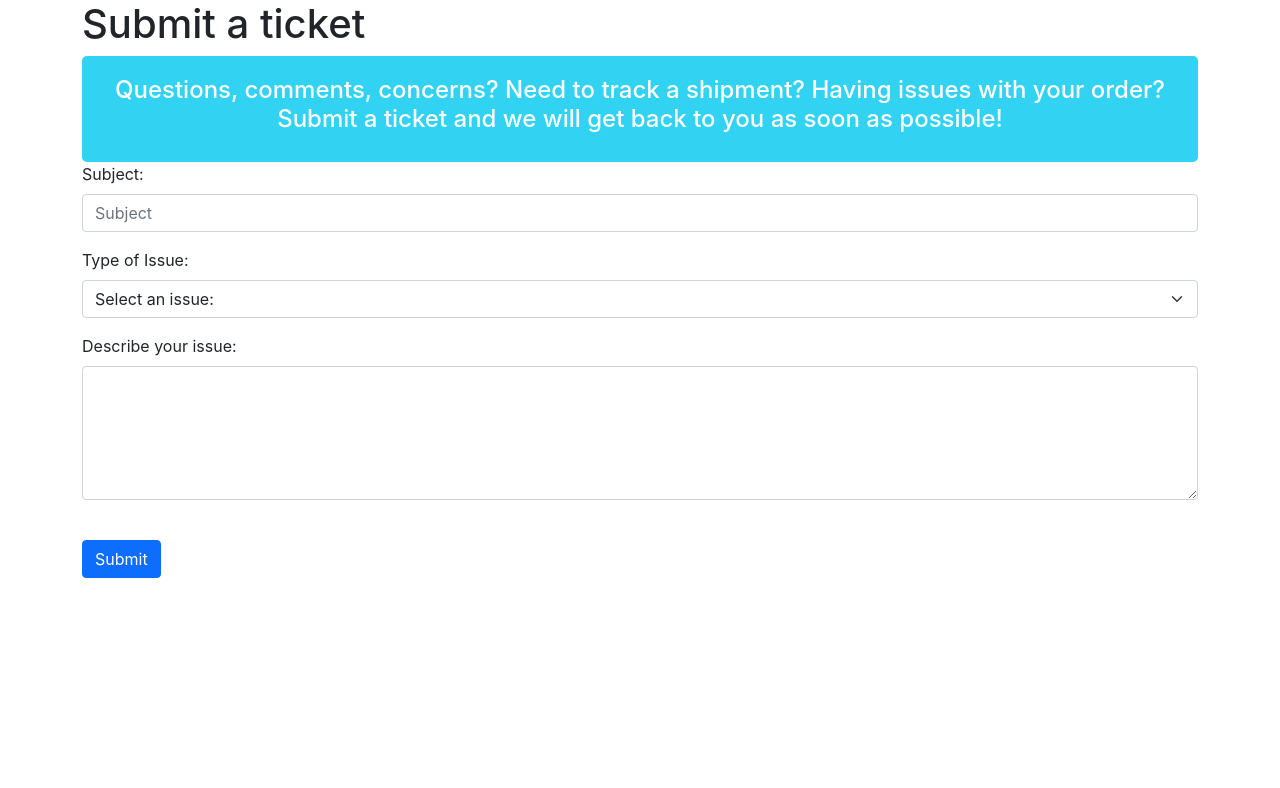
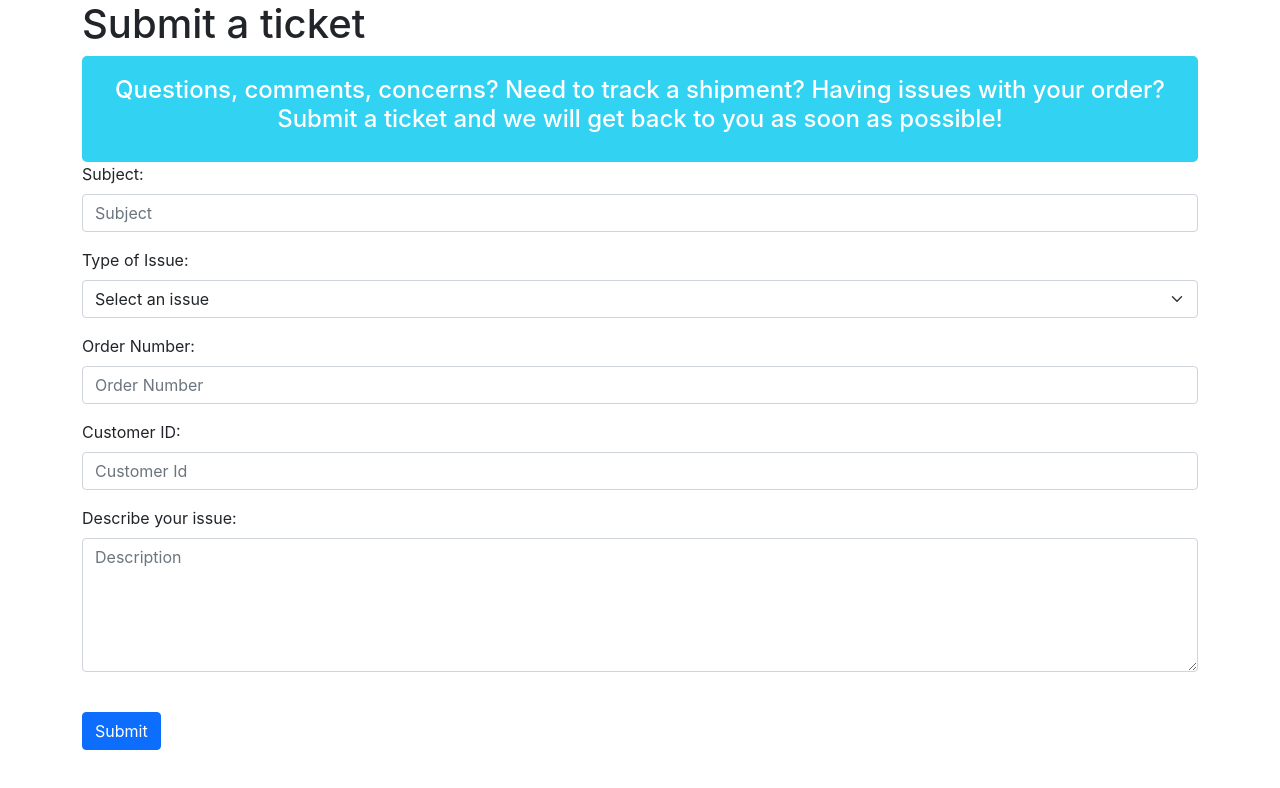
Before and after one commit to tylercallison/React-Inventory-Tracker, a React (Create React App) app: page /newticket in a window 1280 px wide. Shown: the top 788 px of the page. Built offline with nearby package versions, Linux system fonts and the light colour scheme.

Commit message:
ticket management functionality
Co-authored-by: typad1 <typad1@users.noreply.github.com>

```diff
--- a/src/components/FirestoreContext.js
+++ b/src/components/FirestoreContext.js
@@ -19,6 +19,7 @@ export const FirebaseProvider = ({ children }) => {
   const [orgDoc, setOrgDoc] = React.useState();
   const [issueData, setIssueData] = React.useState([]);
   const [inventoryData, setInventoryData] = React.useState([]);
+  const [tickets, setTickets] = React.useState([]);
 
   function firebaseRegister(email, password, firstName, lastName, orgId) {
     return new Promise((resolve, reject) => {
@@ -70,20 +71,31 @@ export const FirebaseProvider = ({ children }) => {
     })
   }
 
-  function submitNewTicket(ticket) {
+  /*
+
+  ticket = {
+    order: String
+    customer
+    description
+    problemType
+  }
+
+  */
+
+  function submitNewTicket(user, ticket) {
     return new Promise(async (resolve, reject) => {
-      if (ticket.user) {
-        // const submitNewTicket = await setDoc(collection("tickets", doc(db, "organizations", ticket.orgId)), (userDocument) => {
-
-        // }, (err) => {
-        //   if (err) {
-        //     reject('Could not add ticket.')
-        //     handleFirebaseErrors(err)
-        //     console.log(err)
-        //   }
-        // })
+      if (user) {
+        // TODO: Add type checking
+        const newTicket = await addDoc(collection(db, "organization", user.orgId, "tickets"), ticket);
+        if (newTicket) {
+          setTickets(old => [...old, newTicket])
+          resolve(newTicket);
+        }
+        else {
+          reject("Failed to add new ticket. Unknown error occured");
+        }
       } else {
-        reject('Could not add ticket')
+        reject('Could not add ticket. User is not defined');
       }
     })
   }
@@ -242,7 +254,8 @@ export const FirebaseProvider = ({ children }) => {
     userDoc,
     orgDoc,
     getTestInventoryData,
-    getTroubleTickets
+    getTroubleTickets,
+    submitNewTicket
   }
 
   return (
--- a/src/screens/NewTicket.js
+++ b/src/screens/NewTicket.js
@@ -1,7 +1,12 @@
 import React from 'react';
 import { Button, Form } from 'react-bootstrap';
+import { useFirebase } from '../components/FirestoreContext';
+import { serverTimestamp } from "firebase/firestore";
 
 function NewTicket() {
+
+    const { submitNewTicket } = useFirebase()
+
     return (
         <div className="container">
             <h1>Submit a ticket</h1>
@@ -13,12 +18,12 @@ function NewTicket() {
             <Form>
                 <Form.Group className="mb-3">
                     <Form.Label>Subject:</Form.Label>
-                    <Form.Control type="email" placeholder="Subject" />
+                    <Form.Control type="text" placeholder="Subject" id="subject" name="subject" />
                 </Form.Group>
                 <Form.Group className="mb-3">
                     <Form.Label>Type of Issue:</Form.Label>
-                    <Form.Select aria-label="Default select example">
-                        <option>Select an issue:</option>
+                    <Form.Select id="issue-type" name="issue-type">
+                        <option>Select an issue</option>
                         <option>General</option>
                         <option>Order Entry</option>
                         <option>Inventory</option>
@@ -27,12 +32,35 @@ function NewTicket() {
                     </Form.Select>
                 </Form.Group>
                 <Form.Group className="mb-3">
+                    <Form.Label>Order Number:</Form.Label>
+                    <Form.Control type="text" placeholder="Order Number" id="order-num" name="order-num" />
+                </Form.Group>
+                <Form.Group className="mb-3">
+                    <Form.Label>Customer ID:</Form.Label>
+                    <Form.Control type="text" placeholder="Customer Id" id="customer-id" name="customer-id" />
+                </Form.Group>
+                <Form.Group className="mb-3">
                     <Form.Label>Describe your issue:</Form.Label>
-                    <Form.Control as="textarea" rows={5} />
+                    <Form.Control as="textarea" rows={5} placeholder="Description" id="description" name="description" />
                 </Form.Group>
                 <Form.Group>
                     <br />
-                    <Button color="info">Submit</Button>
+                    <Button color="info" onClick={(element) => {
+                        submitNewTicket({ orgId: "example" }, {
+                            associatedOrder: document.getElementById("order-num").value,
+                            customer: document.getElementById("customer-id").value,
+                            description: document.getElementById("description").value,
+                            issueName: document.getElementById("subject").value,
+                            problemStatus: "unresolved",
+                            problemType: document.getElementById("issue-type").value,
+                            reportTimestamp: serverTimestamp(),
+                            resolutionDescription: "",
+                            resolvedTimestamp: "",
+                            userReported: "",
+                        }
+                        )
+                        window.location.reload();
+                    }}>Submit</Button>
                 </Form.Group>
             </Form>
         </div>
```
